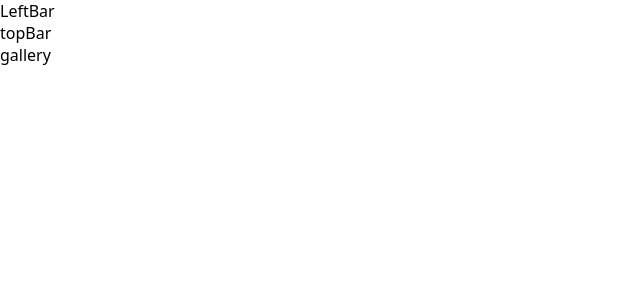
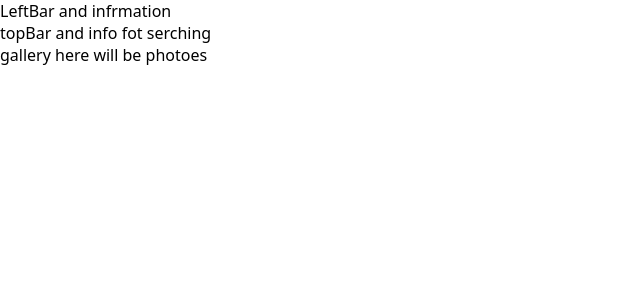
Before and after one commit to NaderElserhid/photo-Editor, a React (Vite) app in the folder client/: page / in a window 1280 px wide. Shown: the top 300 px of the page, without its empty margins (0-640 px from the left). Built offline with nearby package versions, Linux system fonts and the light colour scheme.

Commit message:
gallery & topBar & leftBar update

```diff
--- a/client/src/components/gallery/gallery.jsx
+++ b/client/src/components/gallery/gallery.jsx
@@ -3,7 +3,7 @@ import './gallery.css'
 
 const Gallery = () => {
   return (
-    <div className='gallery'>gallery</div>
+    <div className='gallery'>gallery here will be photoes </div>
   )
 }
 
--- a/client/src/components/leftBar/leftBar.jsx
+++ b/client/src/components/leftBar/leftBar.jsx
@@ -3,7 +3,7 @@ import './leftBar.css'
 
 const LeftBar = () => {
   return (
-    <div className='leftBar'>LeftBar</div>
+    <div className='leftBar'>LeftBar and infrmation </div>
   )
 }
 
--- a/client/src/components/topBar/topBar.jsx
+++ b/client/src/components/topBar/topBar.jsx
@@ -3,7 +3,7 @@ import './topBar.css'
 
 const TopBar = () => {
   return (
-    <div className='topBar'>topBar</div>
+    <div className='topBar'>topBar and info fot serching</div>
   )
 }
 
```
